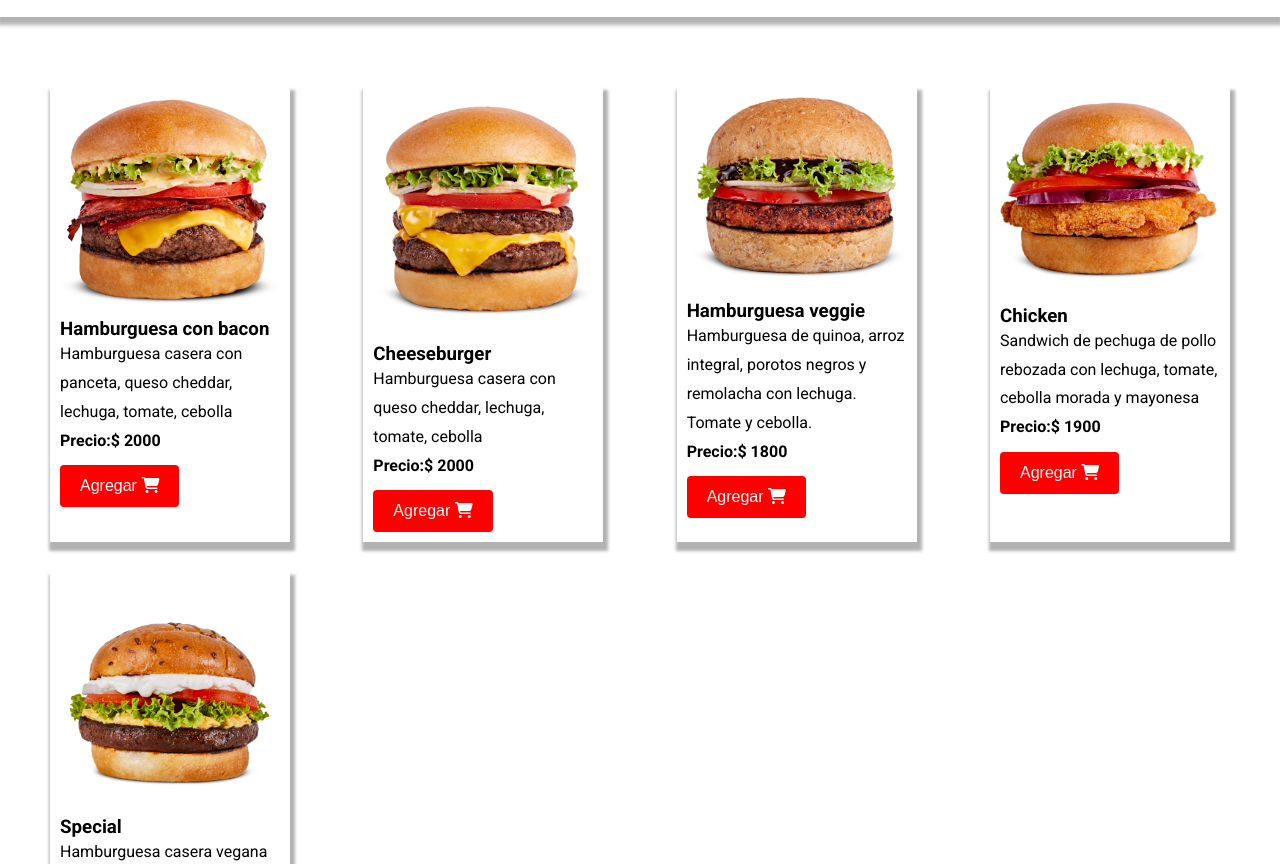
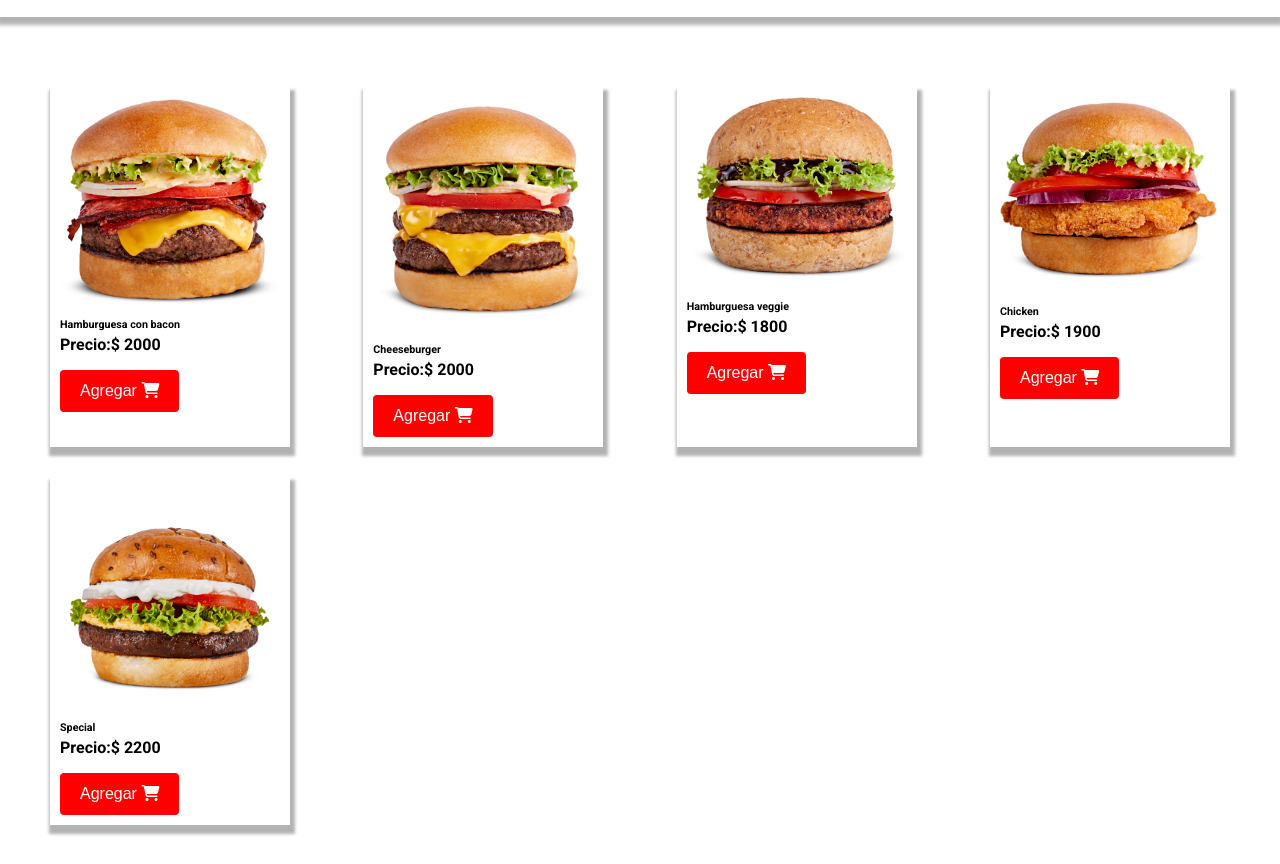
Before and after one commit to JuanCruzOrtega/EntregaFinal, a plain HTML site: page index.html in a window 1280 px wide. Shown: the part 88-952 px from the top of the page. Drawn offline with Linux system fonts and the light colour scheme; some packages are replaced by stand-ins of ours; a script that the page names is missing.

Commit message:
Agregando fetch

```diff
--- a/index.html
+++ b/index.html
@@ -35,7 +35,6 @@
 
         </div>
     </div>
-    <script src="/js/stock.js"></script>
     <script src="/js/modal.js"></script>
     <script src="/js/main.js"></script>
     <script src="https://kit.fontawesome.com/df59baf6b8.js" crossorigin="anonymous"></script>
--- a/js/main.js
+++ b/js/main.js
@@ -39,49 +39,55 @@ botonVaciar.addEventListener('click', () => {
     actualizarCarrito()
 })
 
-// CREACION DE HTML A TRAVES DE JS
-stockProductos.forEach((producto) => {
-    const div = document.createElement('div')
-    div.classList.add('producto')
-    div.innerHTML = `
-    <img src=${producto.imagen} alt= "">
-    <h3>${producto.nombre}</h3>
-    <p>${producto.desc}</p>
-    <p class="precioProducto">Precio:$ ${producto.precio}</p>
-    <button id="agregar${producto.id}" class="boton-agregar">Agregar <i class="fas fa-shopping-cart"></i></button>
-    `
-    contenedorProductos.appendChild(div)
+const productosContainer = document.getElementById('productos-container');
 
+fetch('./stock.json')
+  .then((resinicial) => resinicial.json())
 
-    const boton = document.getElementById(`agregar${producto.id}`)
+  .then((res) => {
+    const stockProductos = res;
 
+    stockProductos.forEach((producto) => {
+      const div = document.createElement('div');
+      div.classList.add('producto');
+      div.innerHTML = `
+      <img src=${producto.imagen} alt="" class="img-fluid" width="250px">
+      <h6>${producto.nombre}</h6>
+      <p class="precioProducto">Precio:$ ${producto.precio}</p>
+      <button id="agregar${producto.id}" class="boton-agregar">Agregar <i class="fas fa-shopping-cart"></i></button>
 
-    boton.addEventListener('click', () => {
+      `;
 
-        agregarAlCarrito(producto.id)
+      contenedorProductos.appendChild(div);
 
-    })
-})
+      const boton = document.getElementById(`agregar${producto.id}`);
 
+      boton.addEventListener('click', () => {
+        agregarAlCarrito(producto.id);
+      });
+    });
 
-//AGREGAR AL CARRITO
-const agregarAlCarrito = (prodId) => {
+    const agregarAlCarrito = (prodId) => {
+      const existe = carrito.some((prod) => prod.id === prodId);
 
-    // VALIDACIÓN DE PRODUCTO REPETIDO
-    const productoRepetido = carrito.some (prod => prod.id === prodId)
+      if (existe) {
+        const prod = carrito.map((prod) => {
+          if (prod.id === prodId) {
+            prod.cantidad++;
+          }
+        });
+      } else {
+        const item = stockProductos.find((prod) => prod.id === prodId);
+        carrito.push(item);
+      }
+      actualizarCarrito();
+    };
+  })
 
-    if (productoRepetido){
-        const prod = carrito.map (prod => {
-            if (prod.id === prodId){
-                prod.cantidad++
-            }
-        })
-    } else {
-        const item = stockProductos.find((prod) => prod.id === prodId)
-        carrito.push(item)
-    }
-    actualizarCarrito()
-}
+  .catch((e) => {
+    console.log(e);
+  });
+
 
 //ELIMINAR DEL CARRITO
 const eliminarDelCarrito = (prodId) => {
--- a/js/stock.js
+++ /dev/null
@@ -1,48 +0,0 @@
-let stockProductos = [
-        {
-            id: 1,
-            nombre: "Hamburguesa con bacon",
-            desc: "Hamburguesa casera con panceta, queso cheddar, lechuga, tomate, cebolla",
-            precio: 2000,
-            imagen: './imagenes/burgermenu1.png',
-            cantidad:1
-        },
-
-        {
-            id: 2,
-            nombre: "Cheeseburger",
-            desc: "Hamburguesa casera con queso cheddar, lechuga, tomate, cebolla",
-            precio: 2000,
-            imagen: './imagenes/burgermenu2.png',
-            cantidad:1
-        },
-
-        {
-            id: 3,
-            nombre: "Hamburguesa veggie",
-            desc: "Hamburguesa de quinoa, arroz integral, porotos negros y remolacha con lechuga. Tomate y cebolla.",
-            precio: 1800,
-            imagen: './imagenes/burgermenu3.png',
-            cantidad:1
-        },
-
-        {
-            id: 4,
-            nombre: "Chicken",
-            desc: "Sandwich de pechuga de pollo rebozada con lechuga, tomate, cebolla morada y mayonesa",
-            precio: 1900,
-            imagen: './imagenes/burgermenu4.png',
-            cantidad:1
-        },
-
-        {
-            id: 5,
-            nombre: "Special",
-            tipo: "buzo",
-            desc: "Hamburguesa casera vegana a base de plantas con lechuga, tomate, cebolla y salsa burger 54.",
-            precio: 2200,
-            imagen: './imagenes/burgermenu5.png',
-            cantidad:1
-        },
-
-];
--- /dev/null
+++ b/stock.json
@@ -0,0 +1,42 @@
+[
+    {
+        "id": 1,
+        "nombre": "Hamburguesa con bacon",
+        "desc": "Hamburguesa casera con panceta, queso cheddar, lechuga, tomate, cebolla",
+        "precio": 2000,
+        "imagen": "./imagenes/burgermenu1.png",
+        "cantidad": 1
+    },
+    {
+        "id": 2,
+        "nombre": "Cheeseburger",
+        "desc": "Hamburguesa casera con queso cheddar, lechuga, tomate, cebolla",
+        "precio": 2000,
+        "imagen": "./imagenes/burgermenu2.png",
+        "cantidad": 1
+    },
+    {
+        "id": 3,
+        "nombre": "Hamburguesa veggie",
+        "desc": "Hamburguesa de quinoa, arroz integral, porotos negros y remolacha con lechuga. Tomate y cebolla.",
+        "precio": 1800,
+        "imagen": "./imagenes/burgermenu3.png",
+        "cantidad": 1
+    },
+    {
+        "id": 4,
+        "nombre": "Chicken",
+        "desc": "Sandwich de pechuga de pollo rebozada con lechuga, tomate, cebolla morada y mayonesa.",
+        "precio": 1900,
+        "imagen": "./imagenes/burgermenu4.png",
+        "cantidad": 1
+    },
+    {
+        "id": 5,
+        "nombre": "Special",
+        "desc": "Hamburguesa casera vegana a base de plantas con lechuga, tomate, cebolla y salsa burger 54.",
+        "precio": 2200,
+        "imagen": "./imagenes/burgermenu5.png",
+        "cantidad": 1
+    }
+]
```
